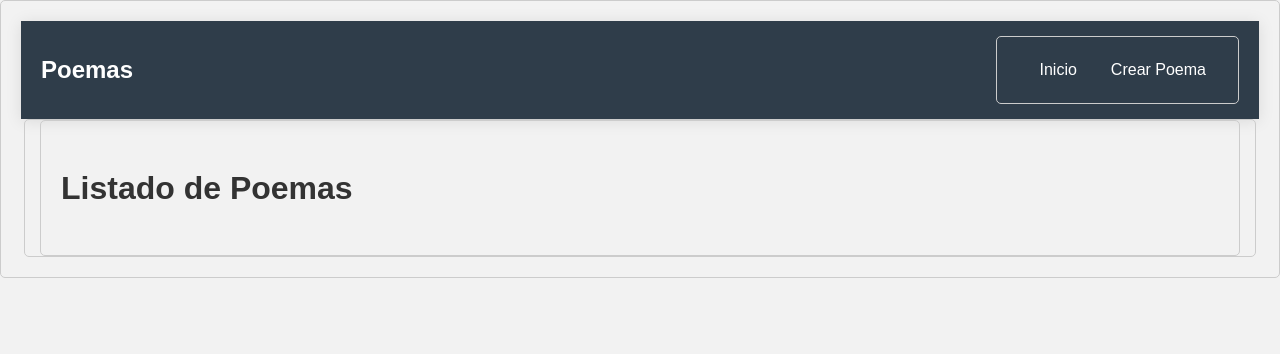
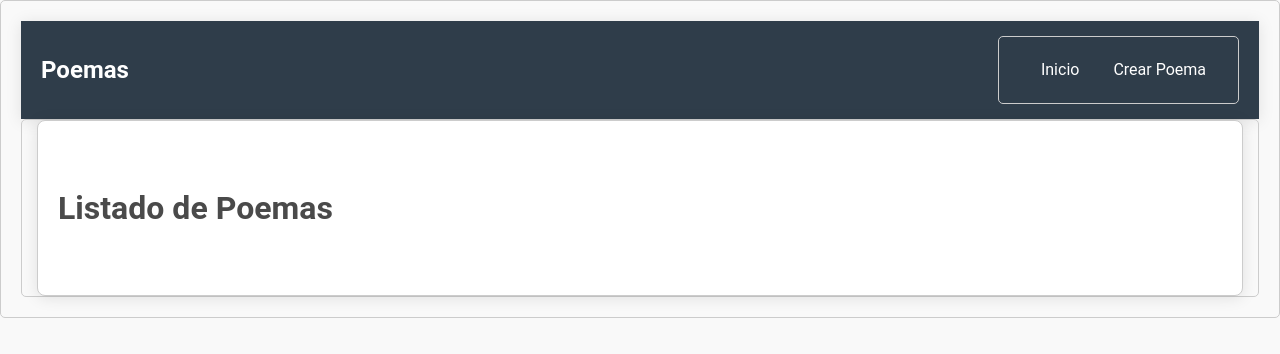
Before and after one commit to Daniel-Santiago-Acosta-1013/requies-versuum, a React (Vite) app: page / in a window 1280 px wide. Shown: the top 354 px of the page. Built offline with nearby package versions, Linux system fonts and the light colour scheme; the HTML template or start-up script is replaced by a standard one.

Commit message:
[add][fix] improving design

```diff
--- a/src/components/PoemItem/PoemItem.scss
+++ b/src/components/PoemItem/PoemItem.scss
@@ -1,16 +1,21 @@
-div.poem-item {
-    padding: 15px;
+.poem-item {
+    padding: 20px;
     background: #ffffff;
-    margin-bottom: 10px;
-    border-radius: 5px;
-    box-shadow: 0 0 10px rgba(0, 0, 0, 0.1);
+    margin-bottom: 15px;
+    border-radius: 8px;
+    box-shadow: 0 2px 10px rgba(0, 0, 0, 0.08);
 
     h2 {
         margin-top: 0;
+        font-weight: 500; // Ajustamos el grosor de la fuente
+    }
+
+    p {
+        color: #7a7a7a; // Ajustamos el color del texto
     }
 
     a,
     button {
-        margin-top: 10px;
+        margin-top: 20px; // Ajustamos el margen
     }
 }
--- a/src/styles/CreatePoem.scss
+++ b/src/styles/CreatePoem.scss
@@ -1,11 +1,20 @@
-div {
+.create-container {
     padding: 20px;
+
+    h1 {
+        margin-bottom: 20px;
+    }
 
     input {
         padding: 10px;
         margin-bottom: 10px;
         width: 100%;
-        border: 1px solid #ccc;
-        border-radius: 5px;
+        border: 2px solid #e6e6e6;
+        border-radius: 7px;
+        font-size: 16px;
+
+        &:focus {
+            border-color: #007BFF;
+        }
     }
 }
--- a/src/styles/EditPoem.scss
+++ b/src/styles/EditPoem.scss
@@ -1,11 +1,20 @@
-div {
+.edit-container {
     padding: 20px;
+
+    h1 {
+        margin-bottom: 20px; // Añadimos espacio
+    }
 
     input {
         padding: 10px;
         margin-bottom: 10px;
         width: 100%;
-        border: 1px solid #ccc;
-        border-radius: 5px;
+        border: 2px solid #e6e6e6;
+        border-radius: 7px;  // Bordes más redondeados
+        font-size: 16px;  // Ajustamos el tamaño del texto
+
+        &:focus {
+            border-color: #007BFF;  // Cambiamos el color del borde al enfocar
+        }
     }
 }
--- a/src/styles/Home.scss
+++ b/src/styles/Home.scss
@@ -1,3 +1,6 @@
 .content-container {
-    padding: 20px;
+    padding: 40px 20px;  // Añadimos más padding
+    background-color: #ffffff;  // Fondo blanco para destacar
+    border-radius: 8px;  // Bordes redondeados
+    box-shadow: 0 2px 15px rgba(0,0,0,0.1);  // Sombra sutil
 }
--- a/src/styles/global.scss
+++ b/src/styles/global.scss
@@ -1,27 +1,27 @@
 body {
-    font-family: 'Arial', sans-serif;
-    background: #f2f2f2;
+    font-family: 'Roboto', sans-serif;  // Cambiamos la fuente por Roboto que es moderna y amigable
+    background: #f9f9f9;  // Un color más claro
     margin: 0;
     padding: 0;
-    color: #333;
+    color: #4a4a4a;  // Un color gris oscuro para el texto
     line-height: 1.6;
 }
 
 .container {
-    max-width: 1200px;
     margin: 0 auto;
     padding: 0 15px;
 }
 
 button {
-    padding: 10px 20px;
+    padding: 10px 25px;
     border: none;
-    border-radius: 5px;
-    background-color: #2f3d4a;
+    border-radius: 7px;
+    background-color: #007BFF;  // Cambiamos el color principal
     color: #ffffff;
     cursor: pointer;
+    transition: background 0.3s;  // Añadimos una transición
 
     &:hover {
-        background-color: #25323a;
+        background-color: #0056b3;  // Oscurecemos el color al hacer hover
     }
 }
--- a/src/views/CreatePoem.tsx
+++ b/src/views/CreatePoem.tsx
@@ -3,6 +3,7 @@ import { useNavigate } from 'react-router-dom';
 import { addPoem } from '../utils/poemManager';
 import { v4 as uuidv4 } from 'uuid';
 import RichTextEditor from '../components/RichTextEditor/RichTextEditor';
+import '../styles/CreatePoem.scss'
 
 function CreatePoem() {
   const [title, setTitle] = useState('');
--- a/src/views/EditPoem.tsx
+++ b/src/views/EditPoem.tsx
@@ -2,6 +2,7 @@ import { useParams, useNavigate } from 'react-router-dom';
 import { getPoems, editPoem } from '../utils/poemManager';
 import RichTextEditor from '../components/RichTextEditor/RichTextEditor';
 import { useState } from 'react';
+import '../styles/EditPoem.scss'
 
 function EditPoem() {
   const { id } = useParams();
```
